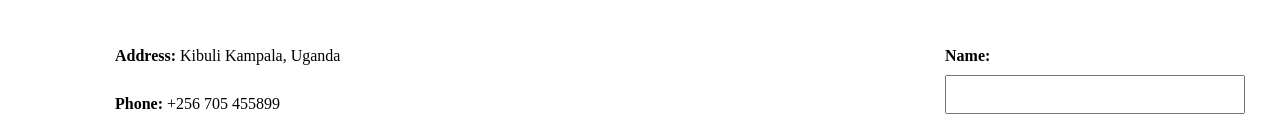
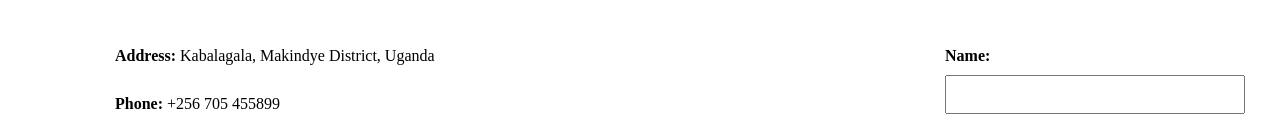
Before and after one commit to mrblaqbeatle/aroma, a plain HTML site: page contact.html in a window 1280 px wide. Shown: the part 374-511 px from the top of the page. Drawn offline with Linux system fonts and the light colour scheme.

Commit message:
Update contact address in contact.html

```diff
--- a/contact.html
+++ b/contact.html
@@ -39,7 +39,7 @@
         <section class="contact">
             <div class="contact-info">
                 <h2>Visit Us</h2>
-                <p><strong>Address:</strong> Kibuli Kampala, Uganda</p>
+                <p><strong>Address:</strong> Kabalagala, Makindye District, Uganda</p>
                 <p><strong>Phone:</strong> +256 705 455899</p>
                 <p><strong>Email:</strong> info@aromarestaurant.com</p>
                 <p><strong>Hours:</strong> Mon-Sun: 10:00 AM - 10:00 PM</p>
```
